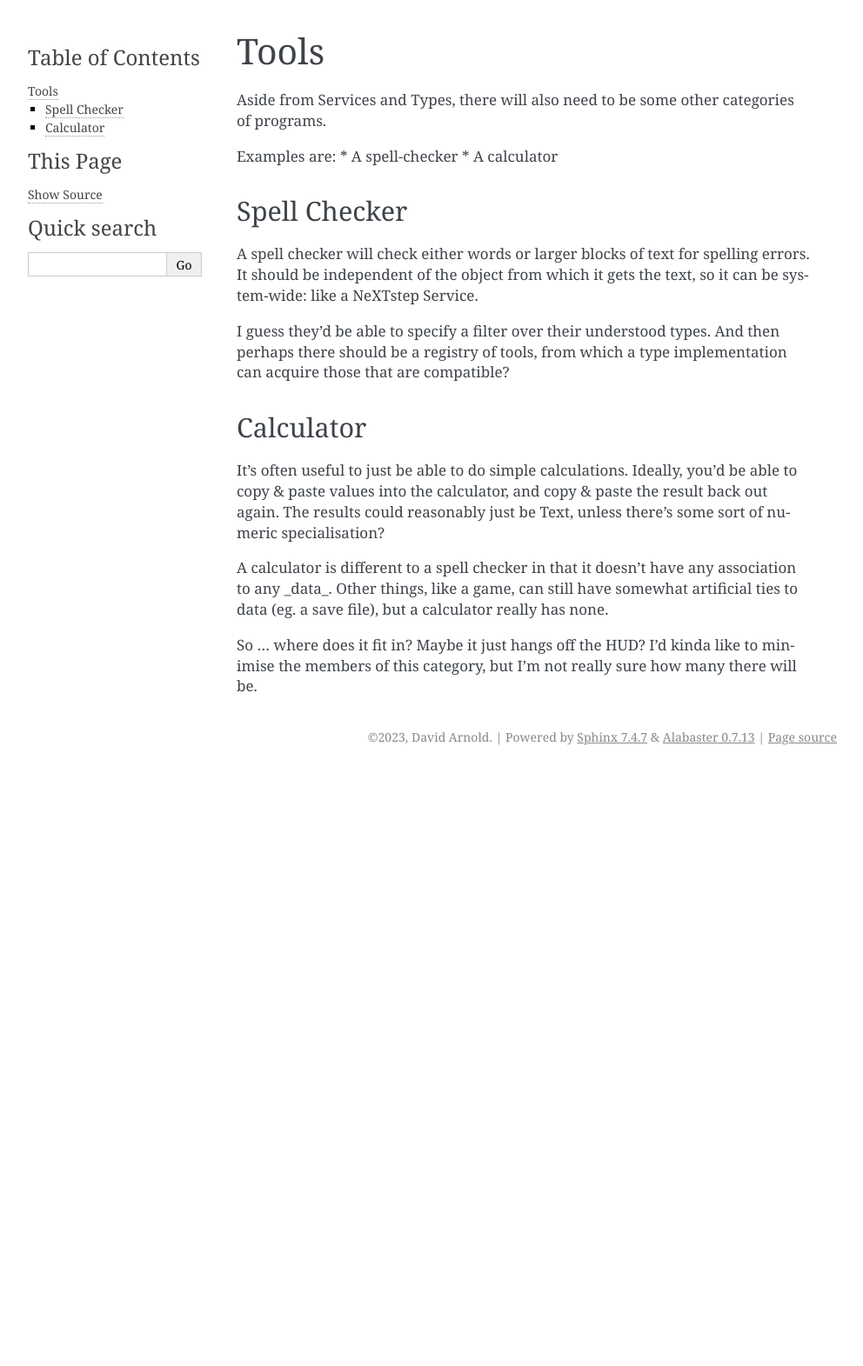
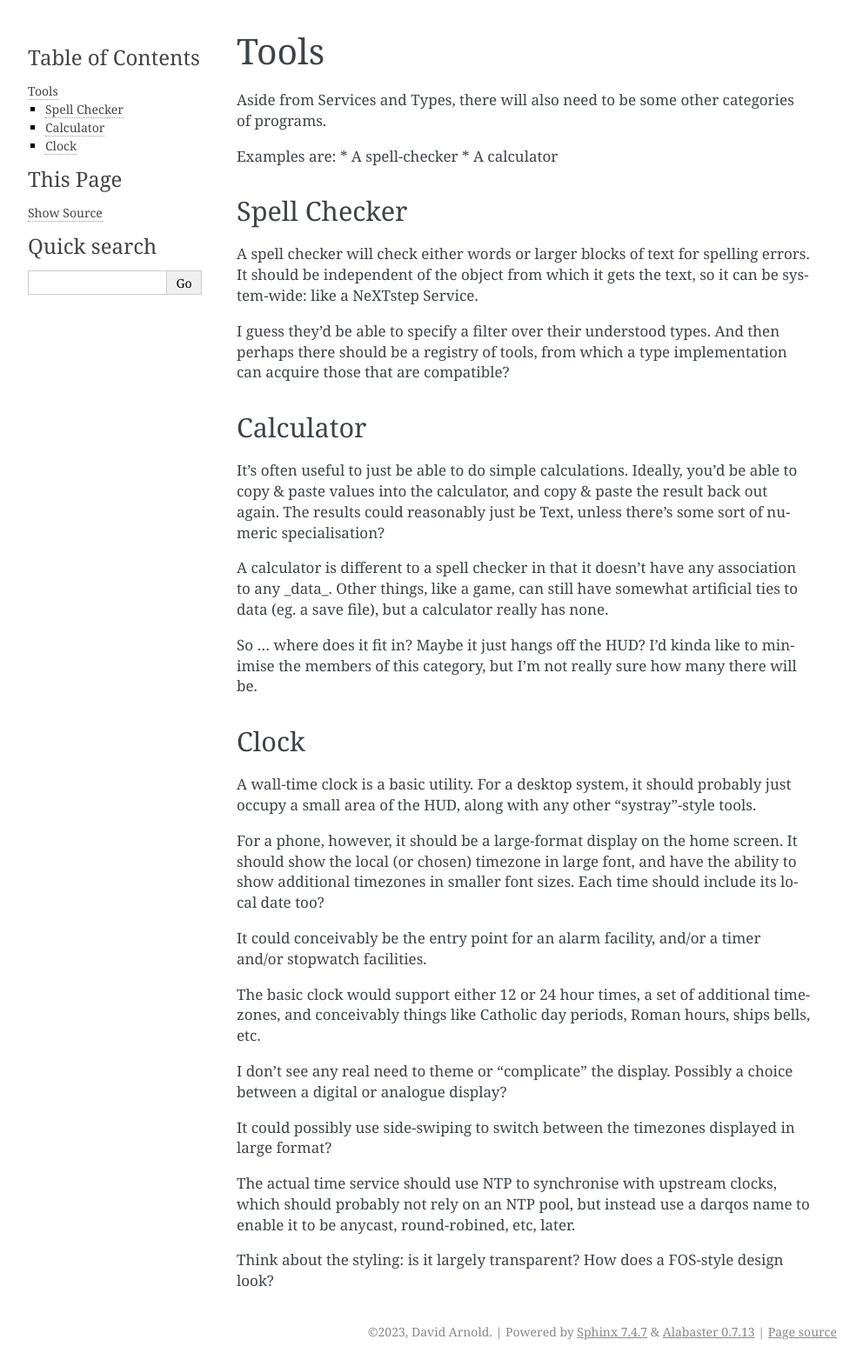
Before and after one commit to darqos/darqos, a Sphinx documentation site: the page built from doc/tools.rst, in a window 1280 px wide. Shown: the whole page at 87% size, without its empty margins (148-1140 px from the left). Built offline with Sphinx 7.4.7, drawn with Linux system fonts in a browser that asks for light colours; before the commit the page ends 900 px from its top, so only the background shows below that.

Commit message:
Add notes on mobile clock tool.

```diff
--- a/doc/tools.rst
+++ b/doc/tools.rst
@@ -35,3 +35,35 @@ really has none.
 So ... where does it fit in?  Maybe it just hangs off the HUD?  I'd kinda
 like to minimise the members of this category, but I'm not really sure
 how many there will be.
+
+Clock
+-----
+
+A wall-time clock is a basic utility.  For a desktop system, it should
+probably just occupy a small area of the HUD, along with any other
+"systray"-style tools.
+
+For a phone, however, it should be a large-format display on the home
+screen.  It should show the local (or chosen) timezone in large font,
+and have the ability to show additional timezones in smaller font
+sizes.  Each time should include its local date too?
+
+It could conceivably be the entry point for an alarm facility, and/or
+a timer and/or stopwatch facilities.
+
+The basic clock would support either 12 or 24 hour times, a set of
+additional timezones, and conceivably things like Catholic day
+periods, Roman hours, ships bells, etc.
+
+I don't see any real need to theme or "complicate" the display.
+Possibly a choice between a digital or analogue display?
+
+It could possibly use side-swiping to switch between the timezones
+displayed in large format?
+
+The actual time service should use NTP to synchronise with upstream
+clocks, which should probably not rely on an NTP pool, but instead use
+a darqos name to enable it to be anycast, round-robined, etc, later.
+
+Think about the styling: is it largely transparent?  How does a
+FOS-style design look?
```
